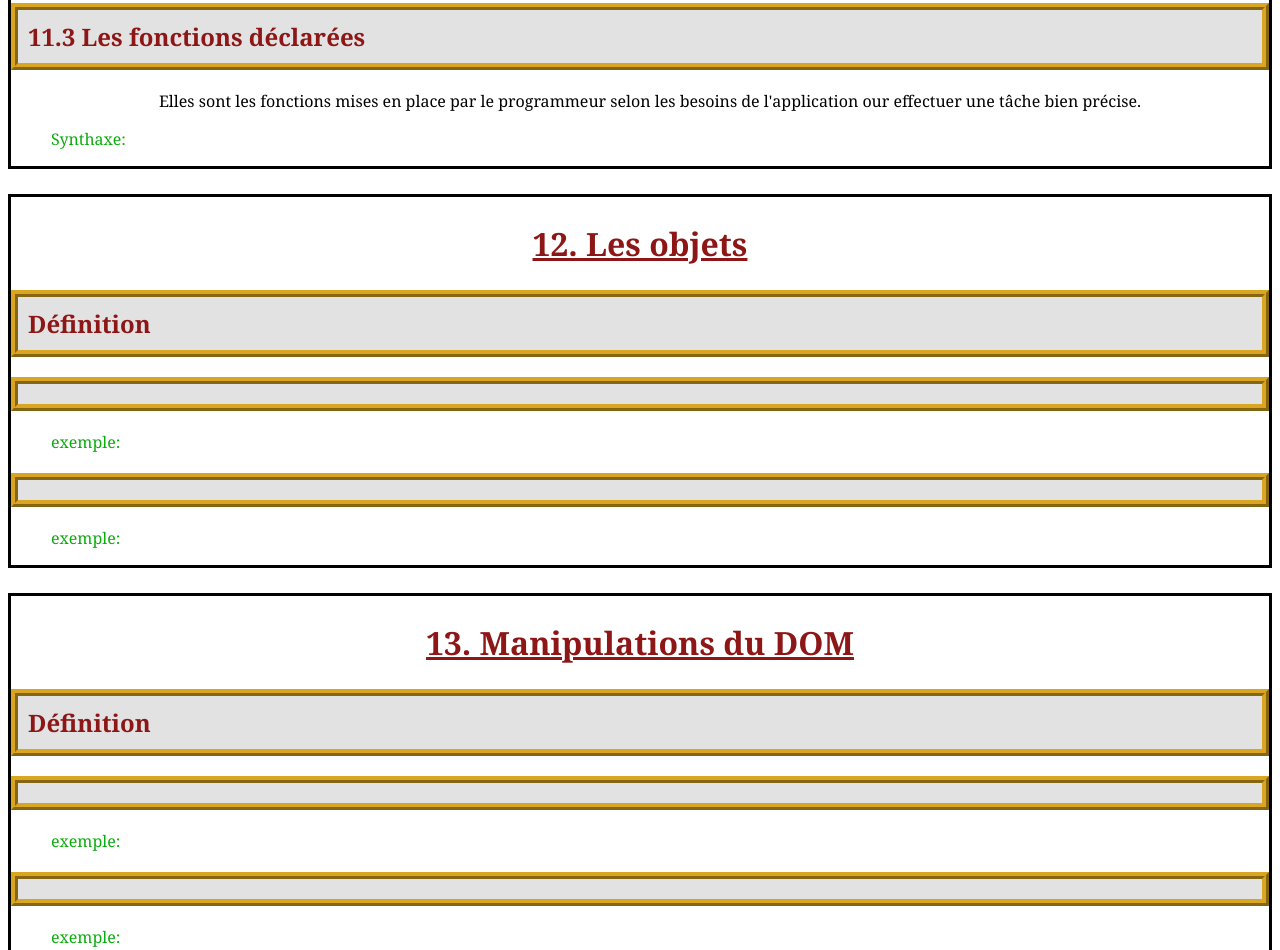
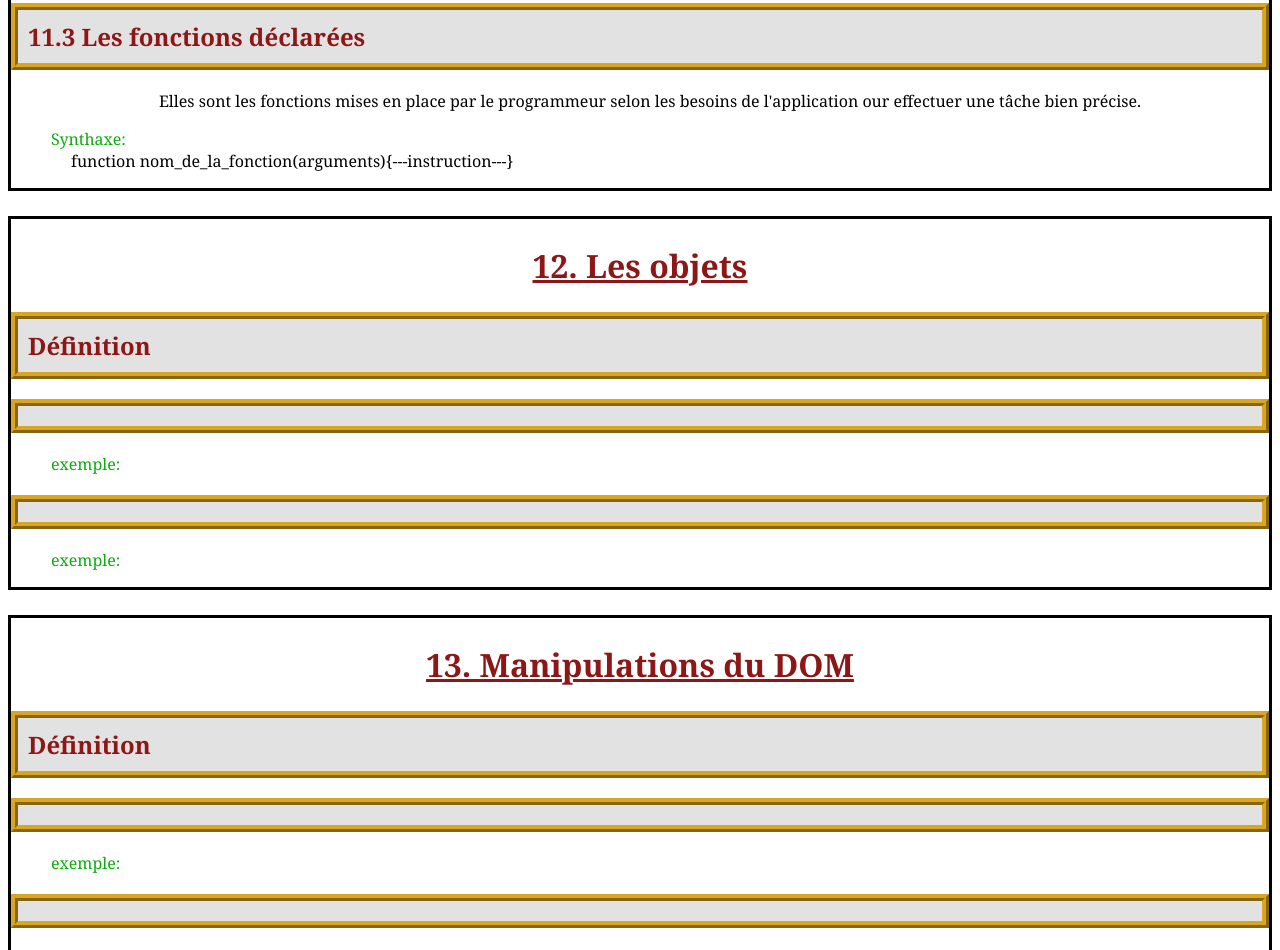
Before and after one commit to Cboukhal/Javascript, a plain HTML site: page index.html in a window 1280 px wide. Shown: the part 9765-10715 px from the top of the page. Drawn offline with Linux system fonts and the light colour scheme.

Commit message:
Update index.html

```diff
--- a/index.html
+++ b/index.html
@@ -472,7 +472,7 @@
     <p>
         Elles sont les fonctions mises en place par le programmeur selon les besoins de l'application our effectuer une tâche bien précise.
         <ul class="Definition">Synthaxe:
-            <li></li>
+            <li>function nom_de_la_fonction(arguments){---instruction---}</li>
         </ul>
     </p>
     </section>
```
